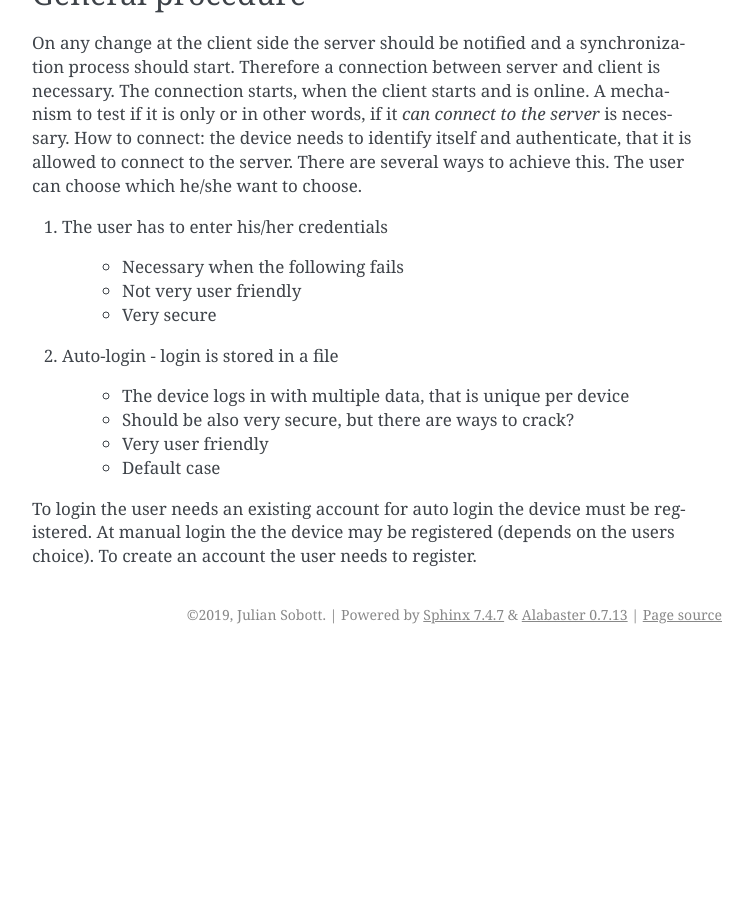
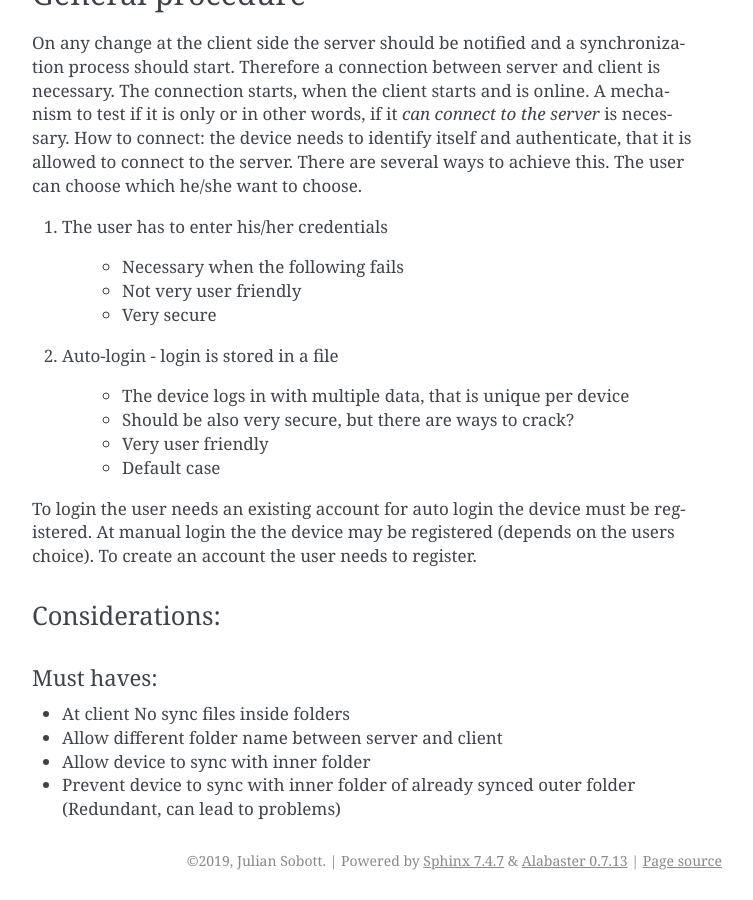
Before and after one commit to JulianSobott/OpenDrive, a Sphinx documentation site: the page built from docs/internal/synchronisation.rst, in a window 1280 px wide and 900 px high, scrolled down 1295 px. Shown: the whole window, without its empty margins (388-1141 px from the left). Built offline with Sphinx 7.4.7, drawn with Linux system fonts in a browser that asks for light colours; before the commit the page ends 1949 px from its top, so only the background shows below that; some of the changed text lies outside the part shown.

Commit message:
Add docs Considerations to folders

```diff
--- a/docs/internal/folders.rst
+++ b/docs/internal/folders.rst
@@ -53,6 +53,8 @@ e.g. S_A synced with C_A and S_A/S_B synced with C_D.
 **Difficulties:**
 
 - Doubled changes must be prevented
+    - Folder is aware of all its subfolders
+    - These changes can be taken in account
 - Prevent one device to sync with inner folders
 - Allow only for different devices
 - Prevent deleting inner folder, that is synced with other device
--- a/docs/internal/synchronisation.rst
+++ b/docs/internal/synchronisation.rst
@@ -72,3 +72,14 @@ There are several ways to achieve this. The user can choose which he/she want to
 To login the user needs an existing account for auto login the device must be registered.
 At manual login the the device may be registered (depends on the users choice). To create
 an account the user needs to register.
+
+Considerations:
+****************
+
+Must haves:
+^^^^^^^^^^^^^^
+
+- At client No sync files inside folders
+- Allow different folder name between server and client
+- Allow device to sync with inner folder
+- Prevent device to sync with inner folder of already synced outer folder (Redundant, can lead to problems)
```
